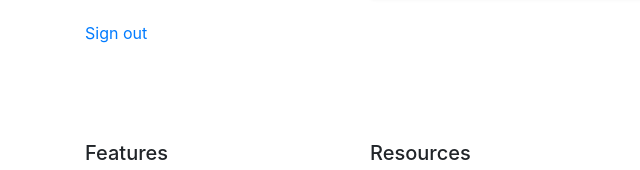
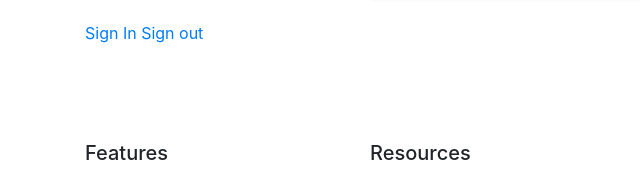
Before and after one commit to tryngl/messenger, a plain HTML site: page auth/signin.html in a window 1280 px wide. Shown: the part 180-350 px from the top of the page, 0-640 px from the left. Drawn offline with nearby package versions, Linux system fonts and the light colour scheme.

Commit message:
Update signin.html

```diff
--- a/auth/signin.html
+++ b/auth/signin.html
@@ -15,8 +15,18 @@
   <!-- End Google Tag Manager -->
   <!-- <script src="https://apis.google.com/js/platform.js" async defer></script> -->
   <script src="https://apis.google.com/js/platform.js?onload=renderButton" async defer></script>
+  <!--<script src="https://apis.google.com/js/platform.js?onload=init" async defer></script>-->
 
   <script async defer>
+
+    /*
+    function init() {
+      gapi.load('auth2', function() {
+
+      });
+    }
+    */
+
     var id_token;
     function onSuccess(googleUser) {
       console.log('Logged in as: ' + googleUser.getBasicProfile().getName());
@@ -28,6 +38,7 @@
       console.log(error);
     }
     function renderButton() {
+
       gapi.signin2.render('my-signin2', {
         'scope': 'profile email',
         'width': 240,
@@ -47,6 +58,14 @@
       var id_token = googleUser.getAuthResponse().id_token;
       console.log('ID Token: ' + id_token);
     }; */
+
+    function signIn() {
+      auth2.grantOfflineAccess().then(signInCallback);
+        function signInCallback(authResult) {
+          if (authResult['code']) {
+            console.log("OTT: " + authResult['code']);
+          };
+    };
 
     function signOut() {
       var auth2 = gapi.auth2.getAuthInstance();
@@ -113,6 +132,7 @@
         </div>
       </div>
     </div>
+    <a href="#" onclick="signIn();">Sign In</a>
     <a href="#" onclick="signOut();">Sign out</a>
 
     <footer class="pt-4 my-md-5 pt-md-5">
```
